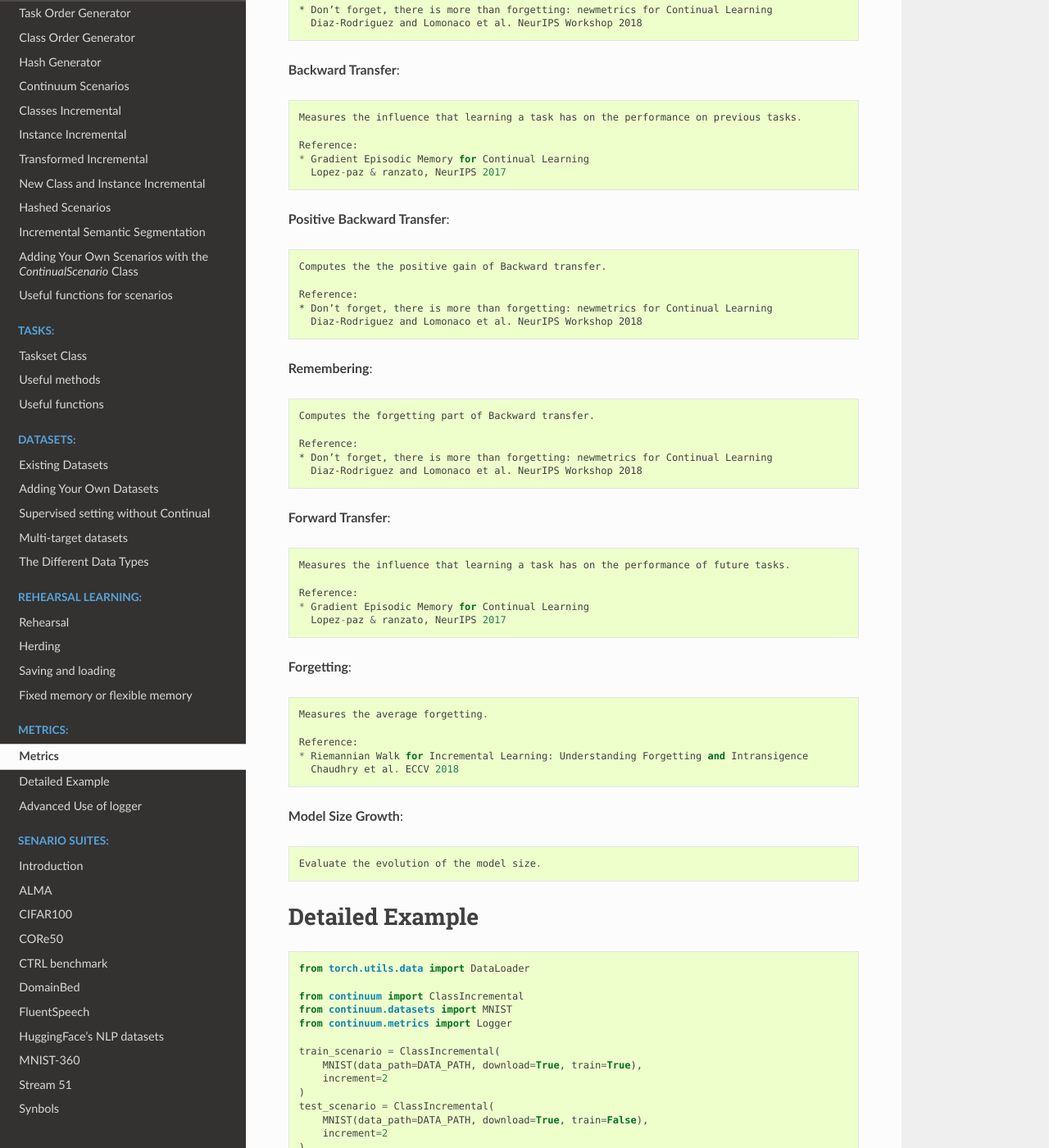
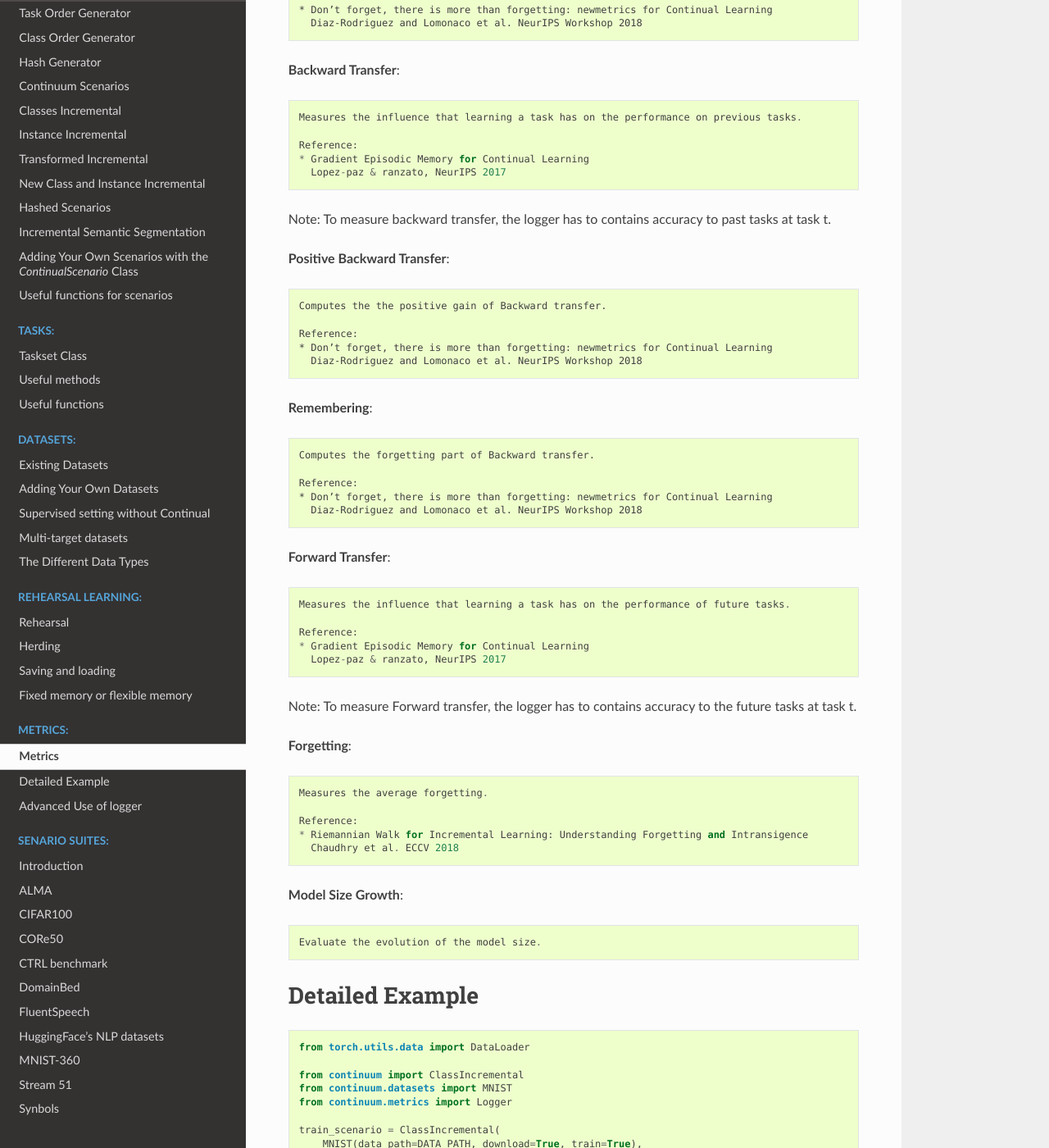
Before and after one commit to Continvvm/continuum, a Sphinx documentation site: the page built from docs/tutorials/metrics/metrics.rst, in a window 1280 px wide and 1400 px high, scrolled down 1232 px. Shown: the whole window at 82% size. Built offline with Sphinx 7.4.7 and the Read the Docs theme 2.0.0, drawn with Linux system fonts in a browser that asks for light colours.

Commit message:
add small prcision on doc

```diff
--- a/docs/tutorials/metrics/metrics.rst
+++ b/docs/tutorials/metrics/metrics.rst
@@ -72,6 +72,8 @@ Here is a list of all implemented metrics:
       Lopez-paz & ranzato, NeurIPS 2017
 
 
+Note: To measure backward transfer, the logger has to contains accuracy to past tasks at task t.
+
 **Positive Backward Transfer**::
 
     Computes the the positive gain of Backward transfer.
@@ -98,6 +100,7 @@ Here is a list of all implemented metrics:
     * Gradient Episodic Memory for Continual Learning
       Lopez-paz & ranzato, NeurIPS 2017
 
+Note: To measure Forward transfer, the logger has to contains accuracy to the future tasks at task t.
 
 **Forgetting**::
 
```
